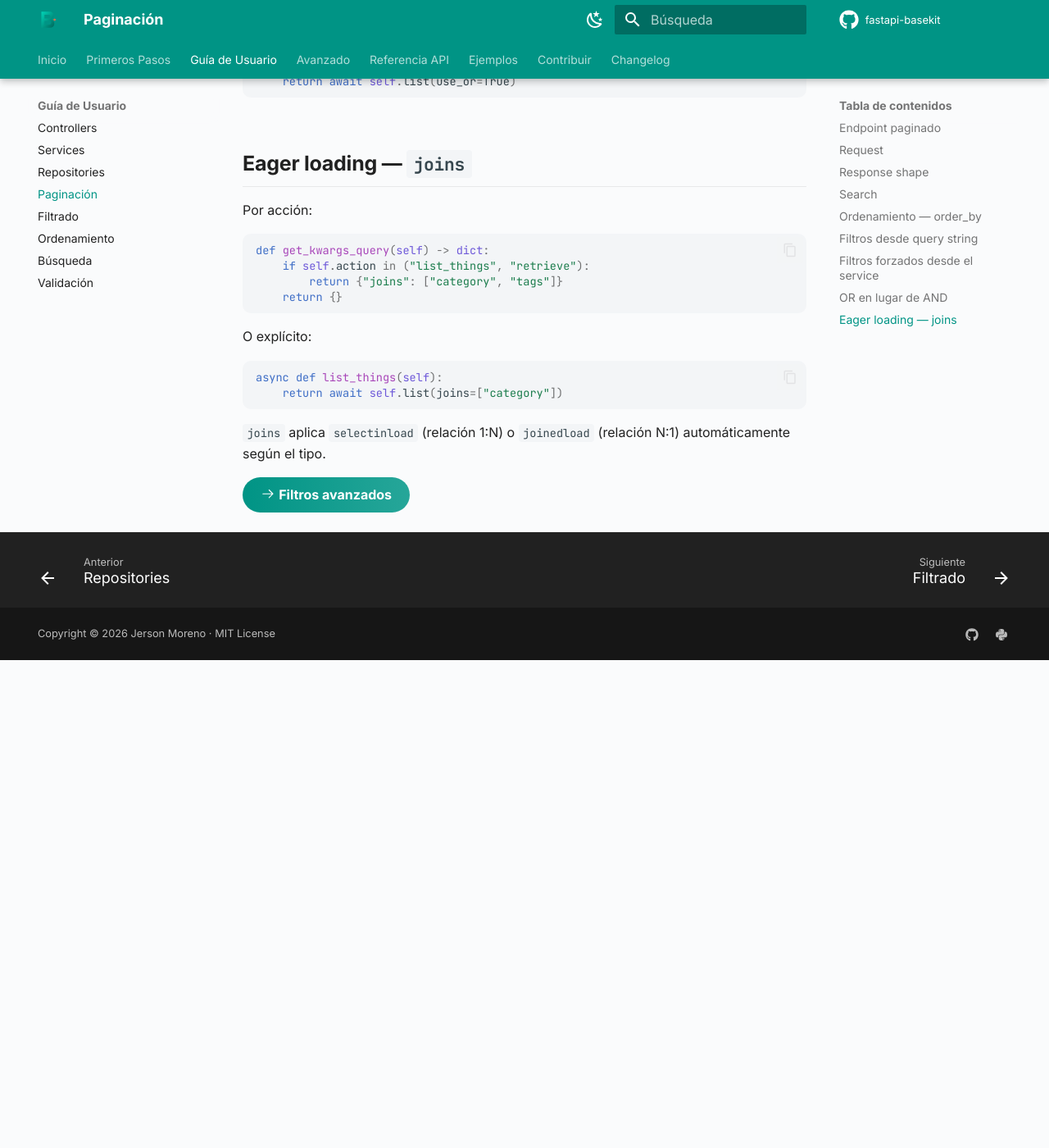
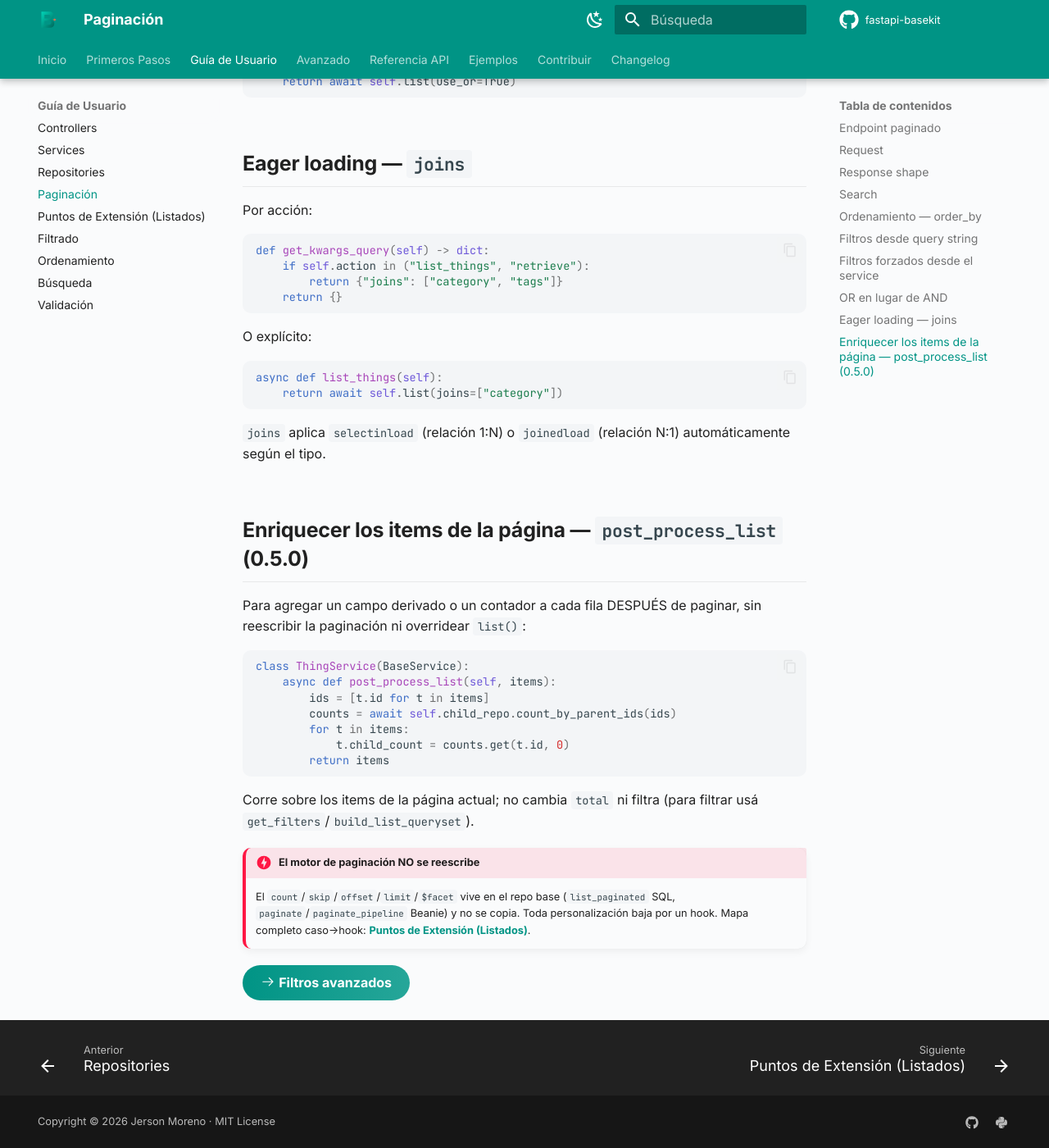
Before and after one commit to mundobien2025/fastapi-basekit, an MkDocs documentation site: the page built from docs/user-guide/pagination.md, in a window 1280 px wide and 1400 px high, scrolled down 2830 px. Shown: the whole window at 82% size. Built offline with MkDocs 1.6.1 and Material for MkDocs 9.7.7, drawn with Linux system fonts in a browser that asks for light colours; comment, search, counter and statistics services are not loaded; the version menu is left out; before the commit the page ends 3635 px from its top, so only the background shows below that.

Commit message:
docs: sync mkdocs site with 0.5.0
- Add pagination-extension-points page to nav; bump version_label 0.3.x → 0.5.x
- configuration: JWT_SECRET now required (BREAKING) + dev flag
- filtering: filter operators (__gte/__in/__ilike…) now work in SQLModel too
- repositories: Generic[ModelT] (optional) + get_by_id alias
- pagination: post_process_list hook + do-not-rewrite-the-loop callout

Co-Authored-By: Claude Fable 5 <noreply@anthropic.com>

````diff
--- a/docs/user-guide/pagination.md
+++ b/docs/user-guide/pagination.md
@@ -130,4 +130,28 @@ async def list_things(self):
 
 `joins` aplica `selectinload` (relación 1:N) o `joinedload` (relación N:1) automáticamente según el tipo.
 
+## Enriquecer los items de la página — `post_process_list` (0.5.0)
+
+Para agregar un campo derivado o un contador a cada fila DESPUÉS de paginar, sin
+reescribir la paginación ni overridear `list()`:
+
+```python
+class ThingService(BaseService):
+    async def post_process_list(self, items):
+        ids = [t.id for t in items]
+        counts = await self.child_repo.count_by_parent_ids(ids)
+        for t in items:
+            t.child_count = counts.get(t.id, 0)
+        return items
+```
+
+Corre sobre los items de la página actual; no cambia `total` ni filtra (para
+filtrar usá `get_filters`/`build_list_queryset`).
+
+!!! danger "El motor de paginación NO se reescribe"
+    El `count`/`skip`/`offset`/`limit`/`$facet` vive en el repo base
+    (`list_paginated` SQL, `paginate`/`paginate_pipeline` Beanie) y no se copia.
+    Toda personalización baja por un hook. Mapa completo caso→hook:
+    **[Puntos de Extensión (Listados)](../pagination-extension-points.md)**.
+
 [:octicons-arrow-right-24: Filtros avanzados](filtering.md){ .md-button .md-button--primary }
--- a/mkdocs.yml
+++ b/mkdocs.yml
@@ -111,6 +111,7 @@ nav:
     - Services: user-guide/services.md
     - Repositories: user-guide/repositories.md
     - Paginación: user-guide/pagination.md
+    - Puntos de Extensión (Listados): pagination-extension-points.md
     - Filtrado: user-guide/filtering.md
     - Ordenamiento: user-guide/ordering.md
     - Búsqueda: user-guide/search.md
@@ -144,7 +145,7 @@ nav:
   - Changelog: changelog.md
 
 extra:
-  version_label: 0.3.x
+  version_label: 0.5.x
   social:
     - icon: fontawesome/brands/github
       link: https://github.com/mundobien2025/fastapi-basekit
````
Also changed, not shown: docs/getting-started/configuration.md (+10 -0 lines), docs/user-guide/filtering.md (+22 -0 lines), docs/user-guide/repositories.md (+15 -1 lines).
